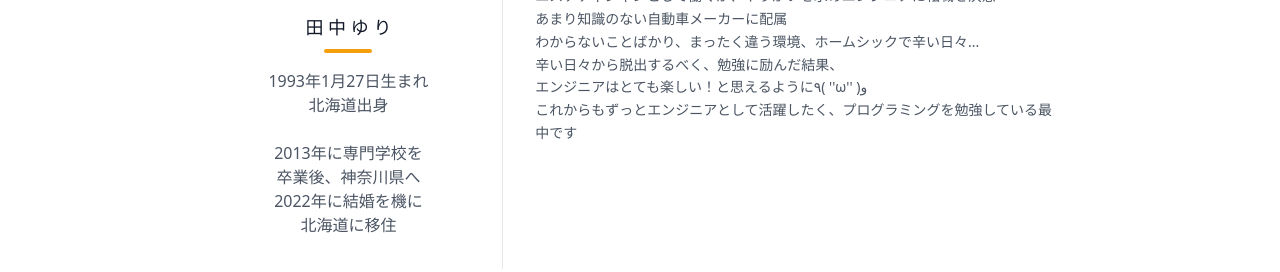
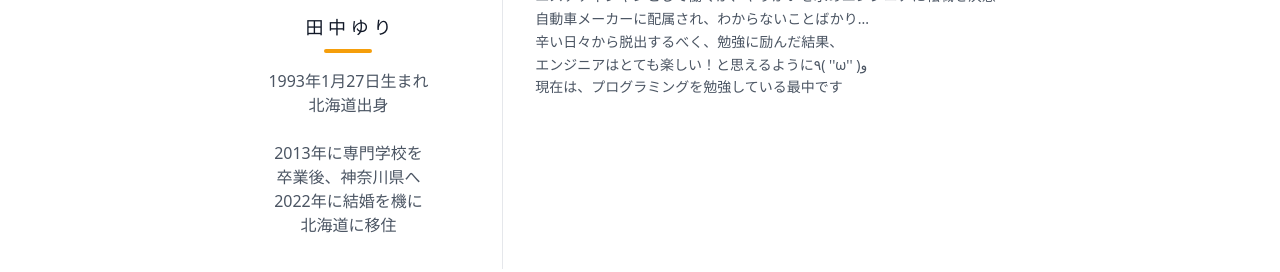
Before and after one commit to daintychicken/portfolio, a plain HTML site: page index.html in a window 1280 px wide. Shown: the part 575-847 px from the top of the page. Drawn offline with nearby package versions, Linux system fonts and the light colour scheme.

Commit message:
Update index.html

```diff
--- a/index.html
+++ b/index.html
@@ -70,11 +70,10 @@
               略歴<br><br>
               エステの専門学校を卒業後、憧れのエステサロンへ就職@神奈川<br>
               エステティシャンとして働くが、やりがいを求めエンジニアに転職を決意<br>
-              あまり知識のない自動車メーカーに配属<br>
-              わからないことばかり、まったく違う環境、ホームシックで辛い日々...<br>
+              自動車メーカーに配属され、わからないことばかり...<br>
               辛い日々から脱出するべく、勉強に励んだ結果、<br>
               エンジニアはとても楽しい！と思えるように٩( ''ω'' )و<br>
-              これからもずっとエンジニアとして活躍したく、プログラミングを勉強している最中です<br>
+              現在は、プログラミングを勉強している最中です<br>
 
             </p>
           </div>
```
